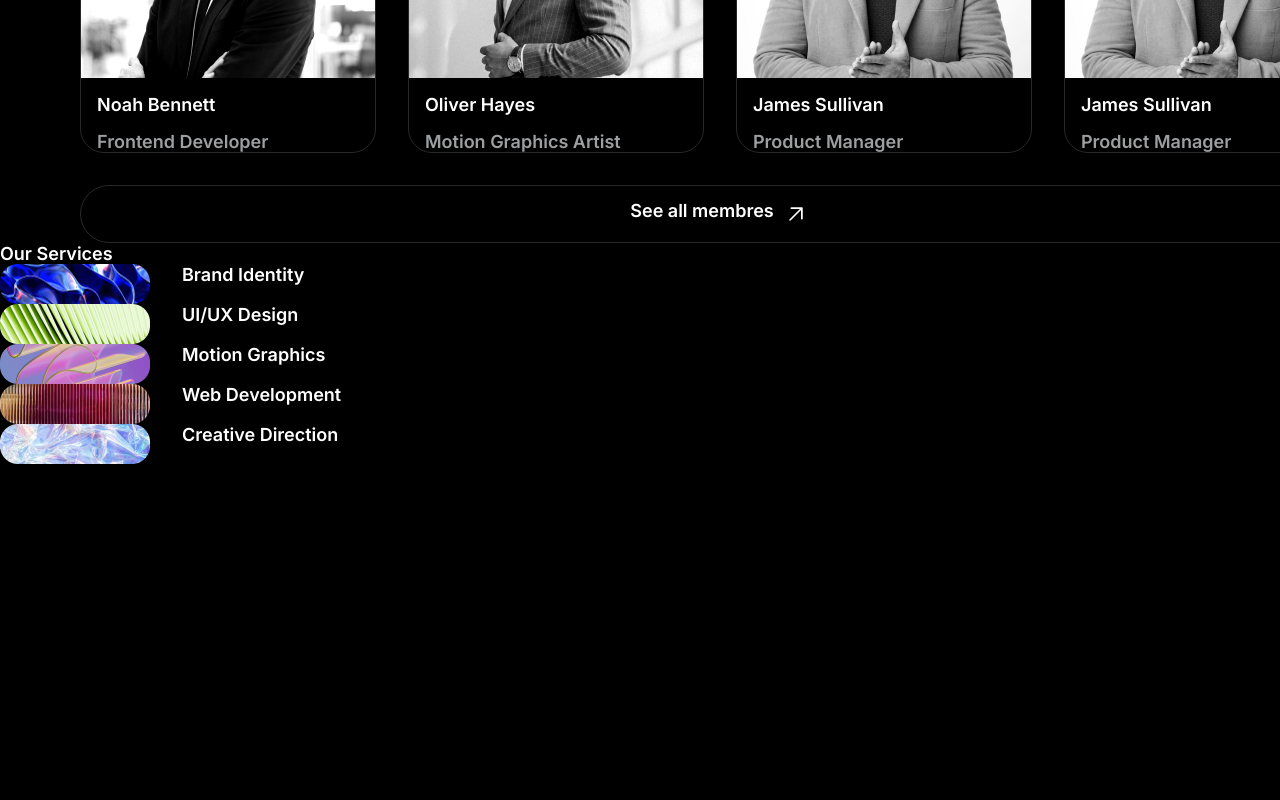
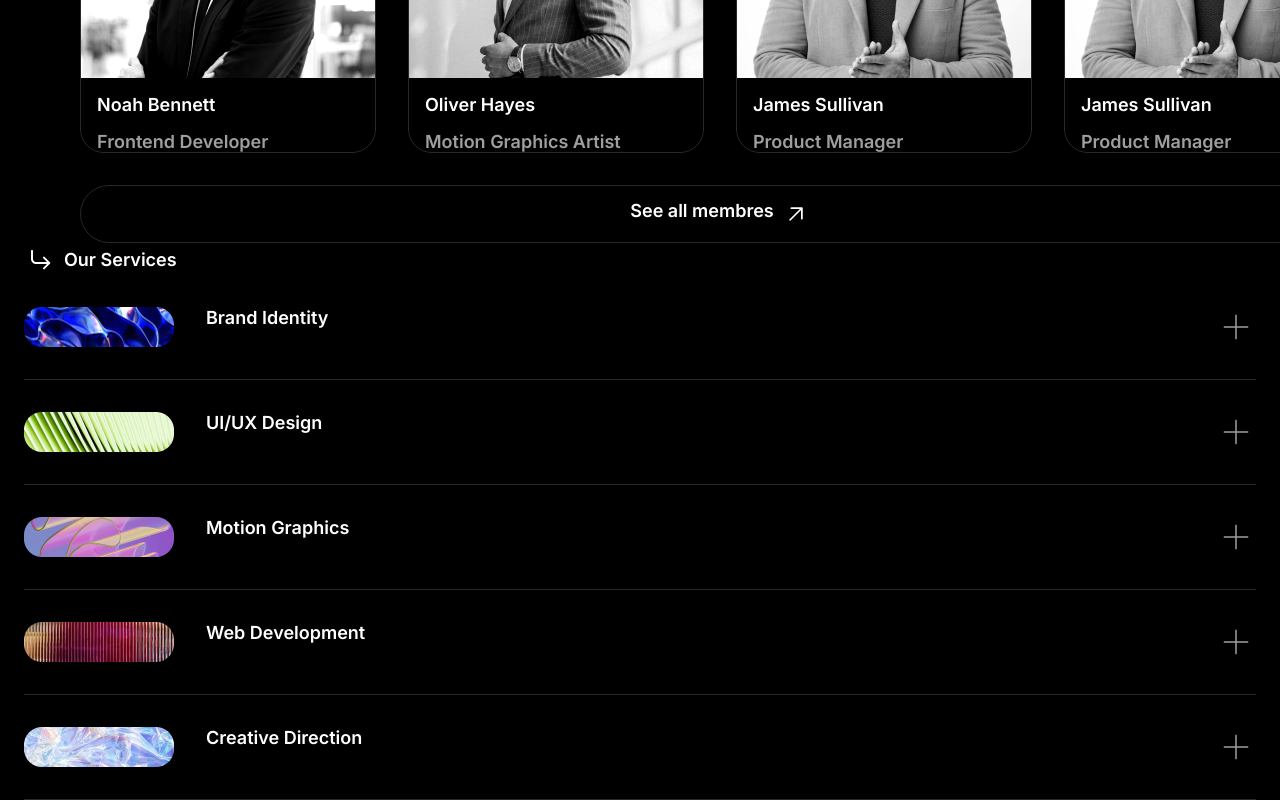
Before and after one commit to Bendexdev07/the_second_landing_page, a React (Vite) app: page / in a window 1280 px wide. Shown: the part 2423-3223 px from the top of the page. Before the commit the page ends 2887 px from the top, so only its background shows below. Built offline with nearby package versions, Linux system fonts and the light colour scheme.

Commit message:
the services section

```diff
--- a/src/componets/ourServices/ourservices.css
+++ b/src/componets/ourServices/ourservices.css
@@ -1,4 +1,21 @@
+
+
 .services-wrapper{
-    width: 1280px;
+    max-width: 1280px;
+    width: 100%;
     margin: 0 auto;
+    padding: 0 24px;
+    box-sizing: border-box;
 }
+.title{
+    max-width: 1280px;
+    width: 100%;
+    margin: 0 auto;
+    padding: 0 24px;
+    box-sizing: border-box;
+    display: flex;
+    gap: 8px;
+    align-items: center;
+    justify-content: flex-start;
+
+}
--- a/src/componets/ourServices/ourservices.jsx
+++ b/src/componets/ourServices/ourservices.jsx
@@ -5,7 +5,7 @@ export default function OurServices(){
     return(
         <>
         <div className="title">
-            <img src="" alt="" />
+        <img src="src/assets/Icon.png" alt="icon" />
             <p>Our Services</p>
         </div>
         <div className="services-wrapper">
@@ -16,7 +16,7 @@ export default function OurServices(){
                     imgSrc={service.imgSrc}
                 />
             ))}
-        </div>
+            </div>
 
 
 
--- a/src/componets/ourServices/serviceslabel.css
+++ b/src/componets/ourServices/serviceslabel.css
@@ -1,8 +1,12 @@
-.service-container{
+.service-label{
     display: flex;
     gap: 32px;
     font-size: 34px;
     align-items: flex-start;
+    padding: 32px 0;
+      border-bottom: 1px solid #282828;
+
+
 
 
 
@@ -10,3 +14,6 @@
 .service-img{
     width:150px
 }
+.add{
+    margin-left: auto;
+}
--- a/src/componets/ourServices/serviceslabel.jsx
+++ b/src/componets/ourServices/serviceslabel.jsx
@@ -3,9 +3,10 @@ import "./serviceslabel.css"
 export default function ServicesLabel({imgSrc,name,}){
     return (
         <>
-        <div className="service-container">
+        <div className="service-label">
             <img src={imgSrc} alt="service-img" className="service-img"/>
             <p className="service-name">{name}</p>
+            <img src="src/assets/services/Add.png" alt="add-sign" className="add" />
         </div>
 
         </>
```
Also changed, not shown: src/assets/services/Add.png (added).
